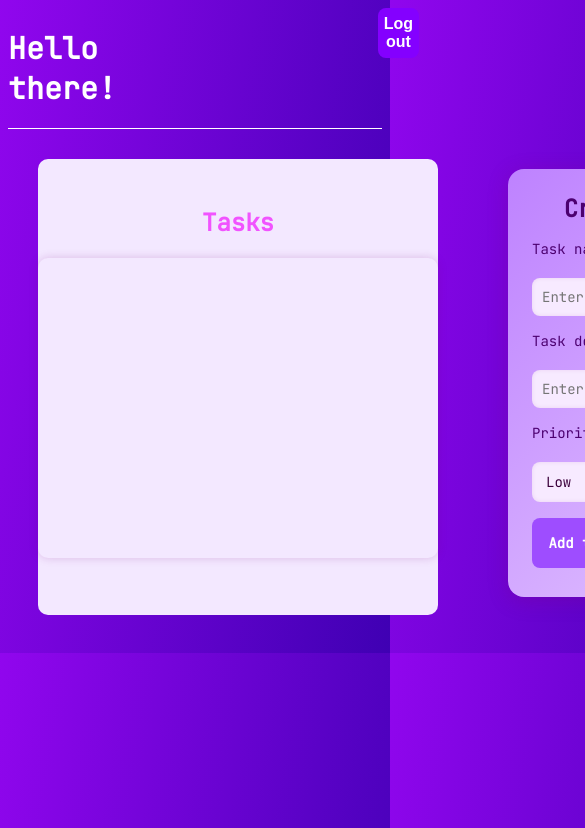
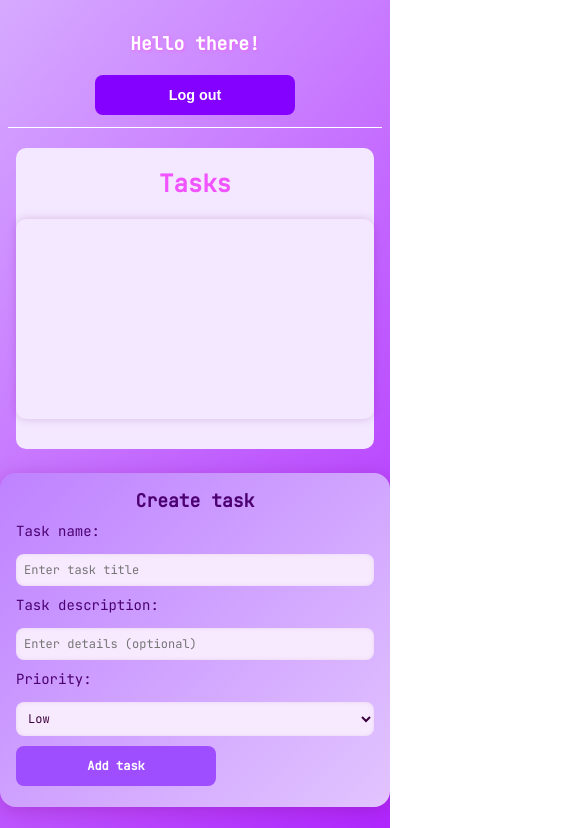
Before and after one commit to Matt-Py-GH/Tasker, a website: page app/pages/home.html in a window 390 px wide. Shown: the top 828 px of the page, 585 px wide, since content can reach past the window. Drawn offline with Linux system fonts and the light colour scheme; files that its build step writes are made by us from their sources; no server answers; files whose address does not match are found by name.

Commit message:
Adding mediaQuery, now responsive app!

```diff
--- a/app/pages/home.html
+++ b/app/pages/home.html
@@ -41,6 +41,7 @@
 
     <link rel="stylesheet" href="styles/home.css" />
     <link rel="stylesheet" href="styles/tasks.css" />
+    <link rel="stylesheet" href="styles/mediaQuery.css" />
 
     <link
       href="https://fonts.googleapis.com/css2?family=JetBrains+Mono&display=swap"
--- /dev/null
+++ b/app/public/styles/mediaQuery.css
@@ -0,0 +1,118 @@
+@media (min-width: 280px) and (max-width: 980px) {
+  header {
+    flex-direction: column;
+    align-items: center;
+    gap: 8px;
+    padding: 12px;
+  }
+
+  #titulo {
+    font-size: 18px;
+    text-align: center;
+    width: 100%;
+  }
+
+  button {
+    width: 100%;
+    max-width: 200px;
+    height: 40px;
+    font-size: 0.9rem;
+  }
+
+  main {
+    flex-direction: column;
+    align-items: center;
+    padding: 8px;
+  }
+
+  .tasker,
+  .tareas-inc,
+  .tareas-com {
+    width: 100%;
+    margin: 12px 0;
+  }
+
+  ul {
+    width: 100%;
+    height: 200px;
+    font-size: 12px;
+  }
+
+  ul li {
+    flex-direction: column;
+    align-items: flex-start;
+    gap: 6px;
+    padding: 10px;
+    font-size: 12px;
+  }
+
+  .butons,
+  .delete,
+  .save {
+    width: 100%;
+    max-width: 200px;
+    height: 40px;
+    font-size: 0.9rem;
+  }
+
+  .tasker {
+    padding: 16px;
+    height: auto;
+    gap: 10px;
+  }
+
+  .tasker h2 {
+    font-size: 18px;
+  }
+
+  .tasker input,
+  .tasker select {
+    font-size: 12px;
+    padding: 8px;
+  }
+
+  .tasker button {
+    font-size: 12px;
+    padding: 10px;
+  }
+
+  .card-task {
+    width: 95%;
+    padding: 10px;
+  }
+
+  .card-task input,
+  .card-task select {
+    font-size: 12px;
+  }
+
+  .card-task .delete,
+  .card-task .save {
+    font-size: 12px;
+    padding: 8px;
+  }
+}
+@media (min-width: 280px) and (max-width: 600px) {
+  body {
+    background: linear-gradient(130deg, #d6aaff, #a500ff);
+  }
+
+  h1 {
+    font-size: 50px;
+    text-shadow: 1px 1px 3px rgba(255, 83, 255, 0.7);
+  }
+
+  .form-container {
+    max-width: 320px;
+    padding: 2rem;
+  }
+
+  button {
+    font-size: 0.9rem;
+    padding: 0.6rem;
+  }
+
+  a {
+    font-size: 0.85rem;
+  }
+}
```
Also changed, not shown: app/pages/login.html (+34 -0 lines), app/pages/register.html (+34 -0 lines).
